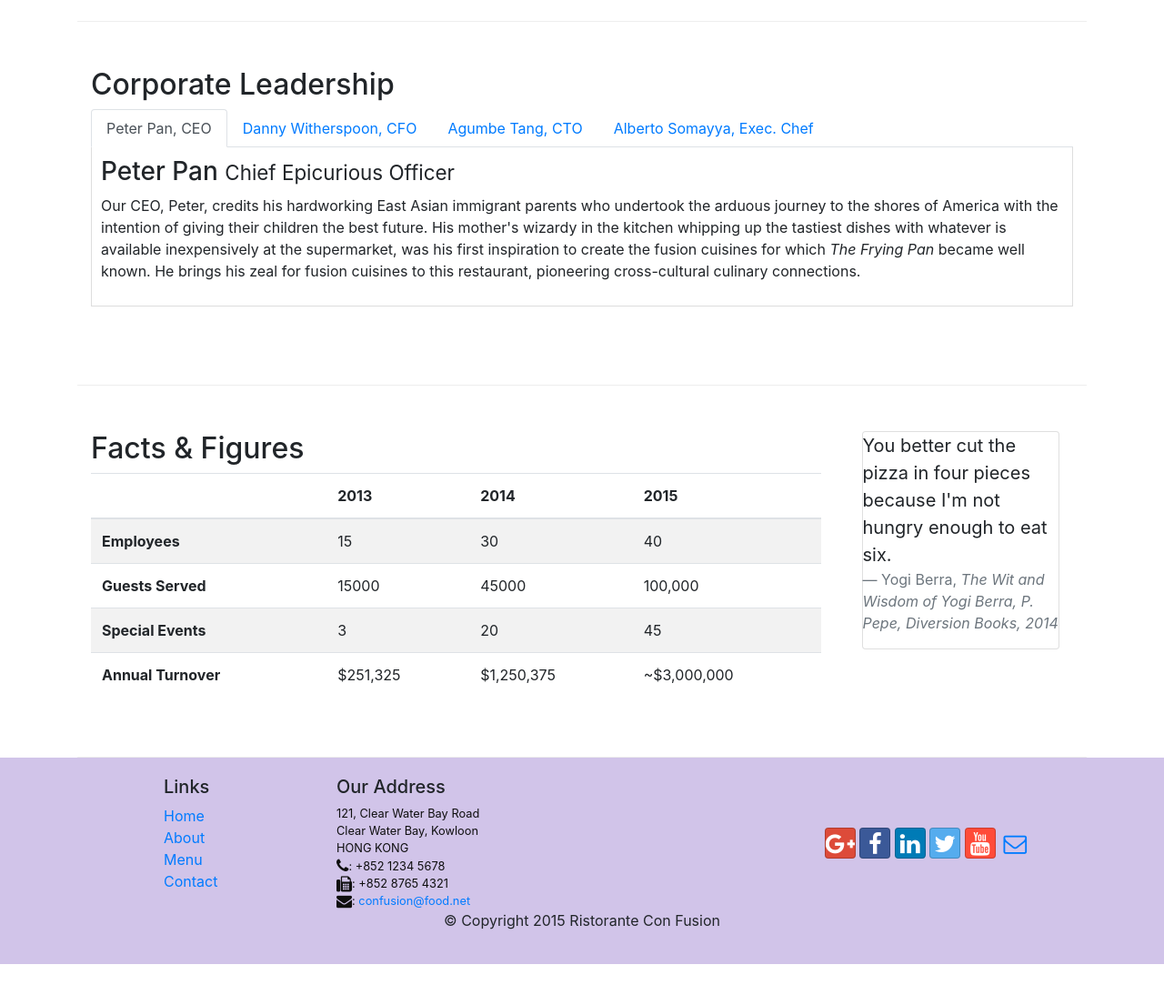
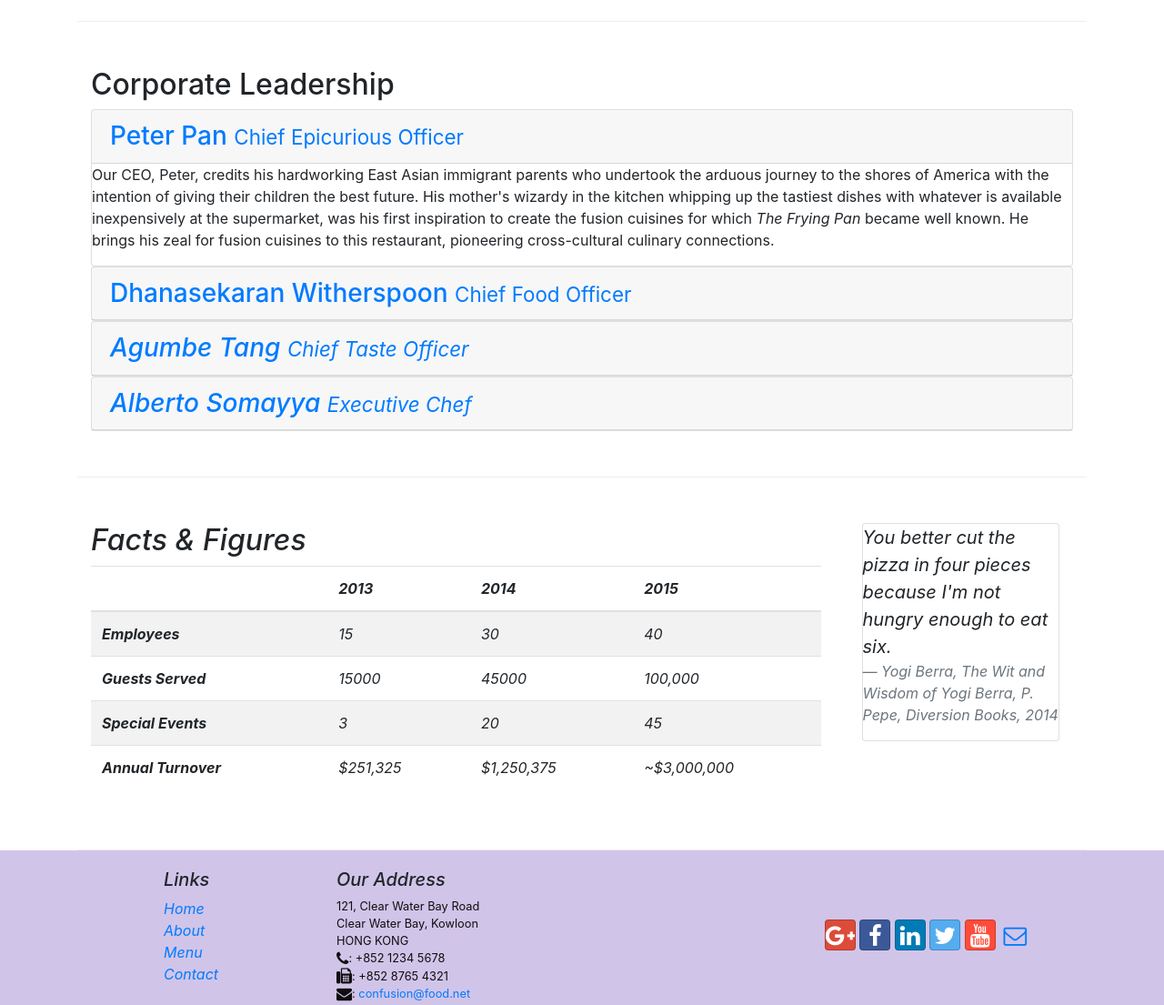
Before and after one commit to tressisson/FullStackAngularApp-Bootstrap4, a website: page conFusion/aboutus.html in a window 1280 px wide. Shown: the part 820-1925 px from the top of the page at 91% size. Before the commit the page ends 1880 px from the top, so only its background shows below. Drawn offline with nearby package versions, Linux system fonts and the light colour scheme.

Commit message:
week 3 exc 2 finished

```diff
--- a/conFusion/aboutus.html
+++ b/conFusion/aboutus.html
@@ -113,62 +113,89 @@
         <div class="row row-content">
             <div class="col-12">
                 <h2>Corporate Leadership</h2>
-                <ul class="nav nav-tabs">
-                    <li class="nav-item">
-                        <a class="nav-link active" href="#peter" role="tab" data-toggle="tab">Peter Pan, CEO</a>
-                    </li>
-                    <li class="nav-item">
-                        <a class="nav-link" href="#danny" role="tab" data-toggle="tab">Danny Witherspoon, CFO</a>
-                    </li>
-                    <li class="nav-item">
-                        <a class="nav-link" href="#agumbe" role="tab" data-toggle="tab">Agumbe Tang, CTO</a>
-                    </li>
-                    <li class="nav-item">
-                        <a class="nav-link" href="#alberto" role="tab" data-toggle="tab">Alberto Somayya, Exec. Chef</a>
-                    </li>
-                </ul>
 
-                <div class="tab-content">
-                    <div role="tabpanel" class="tab-pane fade show active" id="peter">
-                        <h3>Peter Pan
-                            <small>Chief Epicurious Officer</small>
-                        </h3>
-                        <p class="hidden-xs-down">Our CEO, Peter, credits his hardworking East Asian immigrant parents who undertook the arduous journey
-                            to the shores of America with the intention of giving their children the best future. His mother's
-                            wizardy in the kitchen whipping up the tastiest dishes with whatever is available inexpensively
-                            at the supermarket, was his first inspiration to create the fusion cuisines for which
-                            <em>The Frying Pan</em> became well known. He brings his zeal for fusion cuisines to this restaurant,
-                            pioneering cross-cultural culinary connections.</p>
+                <div class="accordion" role="tablist">
+
+                    <div class="card">
+                        <div class="card-header" role="tab" id="peterhead">
+                            <h3 class="mb-0">
+                                <a data-toggle="collapse" data-parent="#accordion" href="#peter">
+                                    Peter Pan
+                                    <small>Chief Epicurious Officer</small>
+                                </a>
+                            </h3>
+                        </div>
+                        <div role="tabpanel" class="collapse show" id="peter">
+                            <div class="card-block">
+                                <p class="hidden-xs-down">Our CEO, Peter, credits his hardworking East Asian immigrant parents who undertook the arduous
+                                    journey to the shores of America with the intention of giving their children the best
+                                    future. His mother's wizardy in the kitchen whipping up the tastiest dishes with whatever
+                                    is available inexpensively at the supermarket, was his first inspiration to create the
+                                    fusion cuisines for which
+                                    <em>The Frying Pan</em> became well known. He brings his zeal for fusion cuisines to this
+                                    restaurant, pioneering cross-cultural culinary connections.</p>
+                            </div>
+                        </div>
                     </div>
-                    <div role="tabpanel" class="tab-pane fade" id="danny">
-                        <h3>Dhanasekaran Witherspoon
-                            <small>Chief Food Officer</small>
-                        </h3>
-                        <p class="hidden-xs-down">Our CFO, Danny, as he is affectionately referred to by his colleagues, comes from a long established
-                            family tradition in farming and produce. His experiences growing up on a farm in the Australian
-                            outback gave him great appreciation for varieties of food sources. As he puts it in his own words,
-                            <em>Everything that runs, wins, and everything that stays, pays!</em>
-                        </p>
+
+                    <div class="card">
+                        <div class="card-header" role="tab" id="dannyhead">
+                            <h3 class="mb-0">
+                                    <a class="collapsed" data-toggle="collapse" data-parent="#accordion" href="#danny">
+                                    Dhanasekaran Witherspoon
+                                    <small>Chief Food Officer</small>
+                                </a>
+                            </h3>
+                        </div>
+                        <div role="tabpanel" class="collapse" id="danny">
+                            <div class="card-block">
+                                <p class="hidden-xs-down">Our CFO, Danny, as he is affectionately referred to by his colleagues, comes from a long
+                                    established family tradition in farming and produce. His experiences growing up on a
+                                    farm in the Australian outback gave him great appreciation for varieties of food sources.
+                                    As he puts it in his own words,
+                                    <em>Everything that runs, wins, and everything that stays, pays!</p>
+                            </div>
+                        </div>
                     </div>
-                    <div role="tabpanel" class="tab-pane fade" id="agumbe">
-                        <h3>Agumbe Tang
-                            <small>Chief Taste Officer</small>
-                        </h3>
-                        <p class="hidden-xs-down">Blessed with the most discerning gustatory sense, Agumbe, our CTO, personally ensures that every
-                            dish that we serve meets his exacting tastes. Our chefs dread the tongue lashing that ensues
-                            if their dish does not meet his exacting standards. He lives by his motto,
-                            <em>You click only if you survive my lick.</em>
-                        </p>
+
+                    <div class="card">
+                        <div class="card-header" role="tab" id="agumbehead">
+                            <h3 class="mb-0">
+                                    <a class="collapsed" data-toggle="collapse" data-parent="#accordion" href="#agumbe">
+                                    Agumbe Tang
+                                    <small>Chief Taste Officer</small>
+                                </a>
+                            </h3>
+                        </div>
+                        <div role="tabpanel" class="collapse" id="agumbe">
+                            <div class="card-block">
+                                <p class="hidden-xs-down">Blessed with the most discerning gustatory sense, Agumbe, our CTO, personally ensures that
+                                    every dish that we serve meets his exacting tastes. Our chefs dread the tongue lashing
+                                    that ensues if their dish does not meet his exacting standards. He lives by his motto,
+                                    <em>You click only if you survive my lick.</p>
+                            </div>
+                        </div>
                     </div>
-                    <div role="tabpanel" class="tab-pane fade" id="alberto">
-                        <h3>Alberto Somayya
-                            <small>Executive Chef</small>
-                        </h3>
-                        <p class="hidden-xs-down">Award winning three-star Michelin chef with wide International experience having worked closely with
-                            whos-who in the culinary world, he specializes in creating mouthwatering Indo-Italian fusion
-                            experiences. He says,
-                            <em>Put together the cuisines from the two craziest cultures, and you get a winning hit! Amma Mia!</em>
-                        </p>
+
+                    <div class="card">
+                        <div class="card-header" role="tab" id="albertohead">
+                            <h3 class="mb-0">
+                                    <a class="collapsed" data-toggle="collapse" data-parent="#accordion" href="#alberto">
+                                    Alberto Somayya
+                                    <small>Executive Chef</small>
+                                </a>
+                            </h3>
+                        </div>
+                        <div role="tabpanel" class="collapse" id="alberto">
+                            <div class="card-block">
+                                <p class="hidden-xs-down">Award winning three-star Michelin chef with wide International experience having worked closely
+                                    with whos-who in the culinary world, he specializes in creating mouthwatering Indo-Italian
+                                    fusion experiences. He says,
+                                    <em>Put together the cuisines from the two craziest cultures, and you get a winning hit!
+                                        Amma Mia!</em>
+                                </p>
+                            </div>
+                        </div>
                     </div>
                 </div>
             </div>
```
